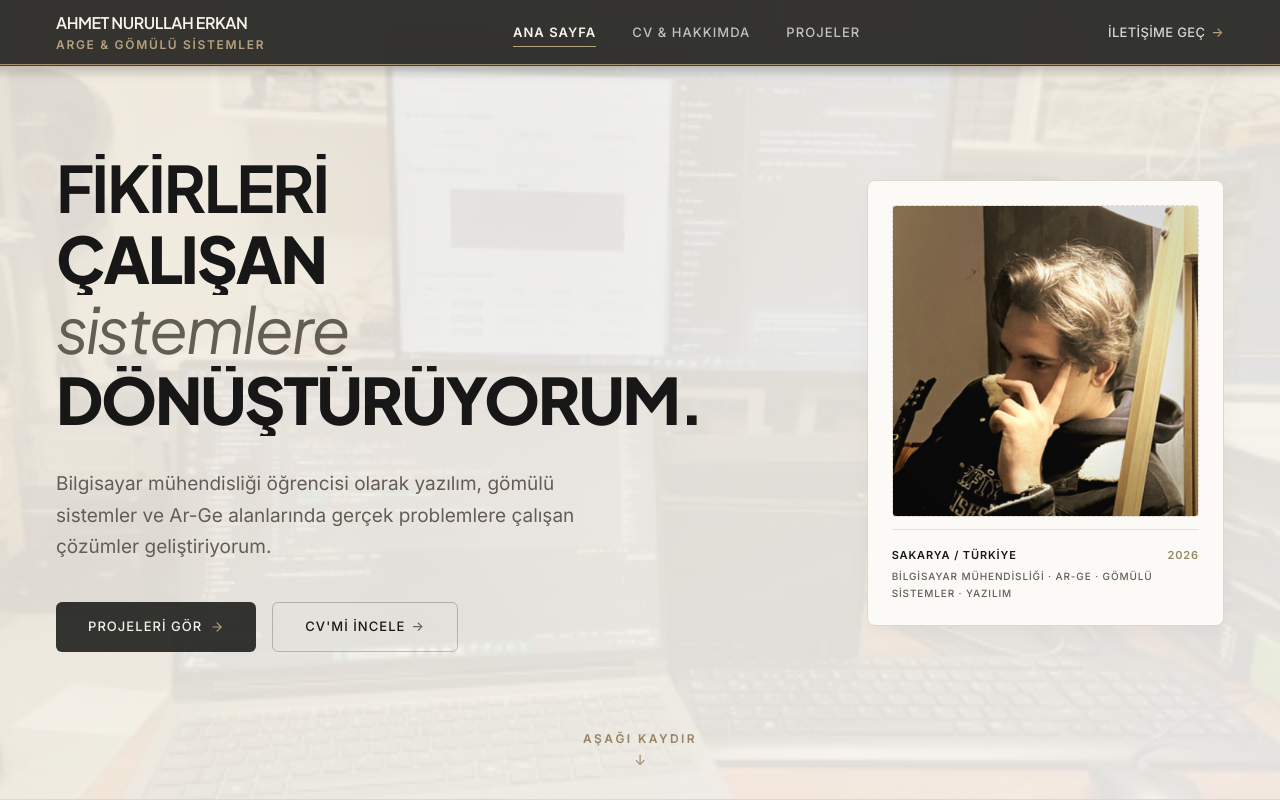
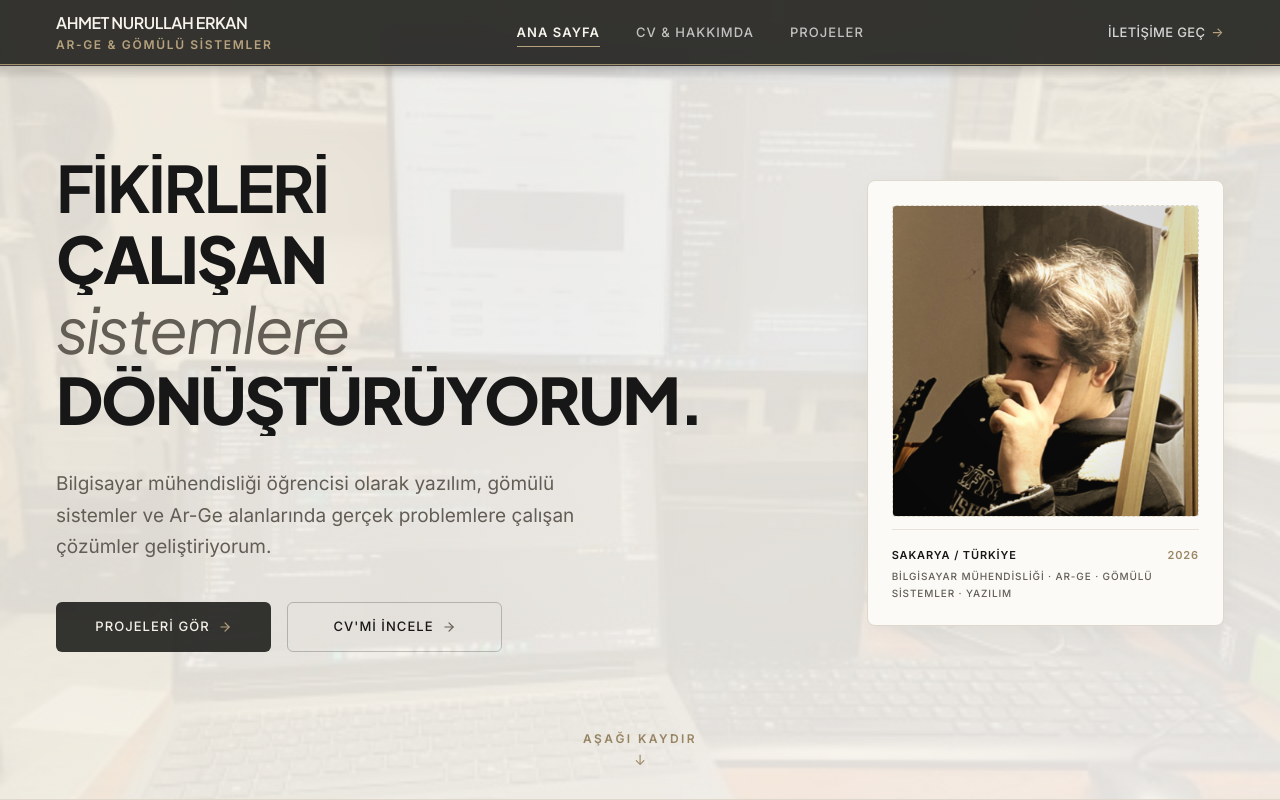
Before and after one commit to Erkan54/ahmetnurullaherkanCV, a Next.js app: page / in a window 1280 px wide. Shown: the top 800 px of the page. Built offline with nearby package versions, Linux system fonts and the light colour scheme.

Commit message:
style(hero): enlarge CV button to match generous width of Projects button

```diff
--- a/components/Hero.tsx
+++ b/components/Hero.tsx
@@ -77,7 +77,7 @@ export const Hero: React.FC = () => {
               Bilgisayar mühendisliği öğrencisi olarak yazılım, gömülü sistemler ve Ar-Ge alanlarında gerçek problemlere çalışan çözümler geliştiriyorum.
             </motion.p>
 
-            {/* 5. CTA Buttons (0.60s - Mobilde %10 daha büyük font) */}
+            {/* 5. CTA Buttons (PROJELERİ GÖR orijinal genişliğinde, CV'Mİ İNCELE büyütülüp tam eşitlendi) */}
             <motion.div
               initial={{ opacity: 0, y: 10 }}
               animate={{ opacity: 1, y: 0 }}
@@ -86,20 +86,20 @@ export const Hero: React.FC = () => {
             >
               <Link
                 href="/projeler"
-                className="group inline-flex items-center justify-center h-[52px] sm:h-[54px] lg:h-[50px] px-8 rounded-[6px] bg-[#20201D]/90 text-[#F5F1E8] text-[14px] sm:text-[15px] lg:text-[13px] font-medium tracking-[0.08em] transition-all duration-200 hover:bg-[#20201D] hover:-translate-y-[1px]"
+                className="group inline-flex items-center justify-center w-[215px] sm:w-[225px] lg:w-[215px] h-[52px] sm:h-[54px] lg:h-[50px] px-6 sm:px-8 rounded-[6px] bg-[#20201D]/90 text-[#F5F1E8] text-[14px] sm:text-[15px] lg:text-[13px] font-medium tracking-[0.08em] whitespace-nowrap transition-all duration-200 hover:bg-[#20201D] hover:-translate-y-[1px]"
                 id="hero-projects-cta"
               >
                 <span>PROJELERİ GÖR</span>
-                <ArrowRight size={14} className="ml-2 text-[#B6A27C] transition-transform duration-250 ease-[cubic-bezier(0.22,1,0.36,1)] group-hover:translate-x-1" />
+                <ArrowRight size={14} className="ml-2 text-[#B6A27C] shrink-0 transition-transform duration-250 ease-[cubic-bezier(0.22,1,0.36,1)] group-hover:translate-x-1" />
               </Link>
 
               <Link
                 href="/cv"
-                className="group inline-flex items-center justify-center h-[52px] sm:h-[54px] lg:h-[50px] px-8 rounded-[6px] border border-[#20201D]/25 bg-transparent text-[#171717] text-[14px] sm:text-[15px] lg:text-[13px] font-medium tracking-[0.08em] transition-all duration-200 hover:bg-white hover:border-[#20201D]/90 hover:-translate-y-[1px]"
+                className="group inline-flex items-center justify-center w-[215px] sm:w-[225px] lg:w-[215px] h-[52px] sm:h-[54px] lg:h-[50px] px-6 sm:px-8 rounded-[6px] border border-[#20201D]/25 bg-transparent text-[#171717] text-[14px] sm:text-[15px] lg:text-[13px] font-medium tracking-[0.08em] whitespace-nowrap transition-all duration-200 hover:bg-white hover:border-[#20201D]/90 hover:-translate-y-[1px]"
                 id="hero-cv-cta"
               >
                 <span>CV&apos;Mİ İNCELE</span>
-                <span className="ml-1.5 transition-transform duration-250 ease-[cubic-bezier(0.22,1,0.36,1)] group-hover:translate-x-1 text-[#625D55]">→</span>
+                <ArrowRight size={14} className="ml-2 text-[#625D55] shrink-0 transition-transform duration-250 ease-[cubic-bezier(0.22,1,0.36,1)] group-hover:translate-x-1" />
               </Link>
             </motion.div>
           </div>
--- a/components/Navbar.tsx
+++ b/components/Navbar.tsx
@@ -38,8 +38,7 @@ export const Navbar: React.FC = () => {
       initial={{ opacity: 0, y: -8 }}
       animate={{ opacity: 1, y: 0 }}
       transition={{ duration: 0.45, ease: easeNatural }}
-      className={`fixed top-0 left-0 right-0 z-50 bg-[#20201D]/90 backdrop-blur-md border-b border-white/10 select-none h-[66px] transition-[box-shadow,background-color] md:transition-all duration-300 ${
-        scrolled ? "md:h-[66px] shadow-[0_12px_36px_-6px_rgba(32,32,29,0.22)]" : "md:h-[77px] shadow-[0_4px_20px_-4px_rgba(32,32,29,0.12)]"
+      className={`fixed top-0 left-0 right-0 z-50 bg-[#20201D]/90 backdrop-blur-md border-b border-white/10 select-none h-[66px] transition-[box-shadow,background-color] md:transition-all duration-300 ${scrolled ? "md:h-[66px] shadow-[0_12px_36px_-6px_rgba(32,32,29,0.22)]" : "md:h-[77px] shadow-[0_4px_20px_-4px_rgba(32,32,29,0.12)]"
         }`}
     >
       {/* Hairline Editorial Scroll Progress Indicator (Muted Gold #A39170) */}
@@ -50,8 +49,7 @@ export const Navbar: React.FC = () => {
 
       {/* Topbar Altı Shader (Kaydırırken Topbar İle Birlikte Gelen Derinlik Gradyanı) */}
       <div
-        className={`absolute top-full left-0 right-0 pointer-events-none transition-all duration-300 ${
-          scrolled ? "h-6 opacity-100" : "h-3.5 opacity-60"
+        className={`absolute top-full left-0 right-0 pointer-events-none transition-all duration-300 ${scrolled ? "h-6 opacity-100" : "h-3.5 opacity-60"
           } bg-gradient-to-b from-black/25 via-black/8 to-transparent`}
       />
 
@@ -73,7 +71,7 @@ export const Navbar: React.FC = () => {
               AHMET NURULLAH ERKAN
             </span>
             <span className="text-[11px] sm:text-[12px] font-semibold tracking-[0.14em] !text-[#B6A27C] uppercase -mt-0.5">
-              ARGE &amp; GÖMÜLÜ SİSTEMLER
+              AR-GE &amp; GÖMÜLÜ SİSTEMLER
             </span>
           </div>
         </Link>
@@ -86,8 +84,7 @@ export const Navbar: React.FC = () => {
               <Link
                 key={link.label}
                 href={link.href}
-                className={`relative py-1 transition-colors duration-200 ${
-                  isActive
+                className={`relative py-1 transition-colors duration-200 ${isActive
                   ? "text-[#F7F4EC] font-semibold"
                   : "text-white/70 hover:text-[#F7F4EC] font-medium"
                   }`}
@@ -95,8 +92,7 @@ export const Navbar: React.FC = () => {
                 <span>{link.label}</span>
                 {/* Micro Underline Animation */}
                 <span
-                  className={`absolute bottom-0 left-0 h-[1px] bg-[#B6A27C] transition-transform duration-250 ease-[cubic-bezier(0.22,1,0.36,1)] ${
-                    isActive ? "w-full scale-x-100" : "w-full scale-x-0 group-hover:scale-x-100 origin-left hover:scale-x-100"
+                  className={`absolute bottom-0 left-0 h-[1px] bg-[#B6A27C] transition-transform duration-250 ease-[cubic-bezier(0.22,1,0.36,1)] ${isActive ? "w-full scale-x-100" : "w-full scale-x-0 group-hover:scale-x-100 origin-left hover:scale-x-100"
                     }`}
                   style={{
                     transformOrigin: "left",
@@ -138,8 +134,7 @@ export const Navbar: React.FC = () => {
                 key={link.label}
                 href={link.href}
                 onClick={() => setMobileMenuOpen(false)}
-                className={`py-1 transition-colors ${
-                  pathname === link.href ? "text-[#F7F4EC] font-semibold" : "text-white/70 hover:text-[#F7F4EC]"
+                className={`py-1 transition-colors ${pathname === link.href ? "text-[#F7F4EC] font-semibold" : "text-white/70 hover:text-[#F7F4EC]"
                   }`}
               >
                 {link.label}
```
Lines whose indentation alone changed are shown as unchanged.
